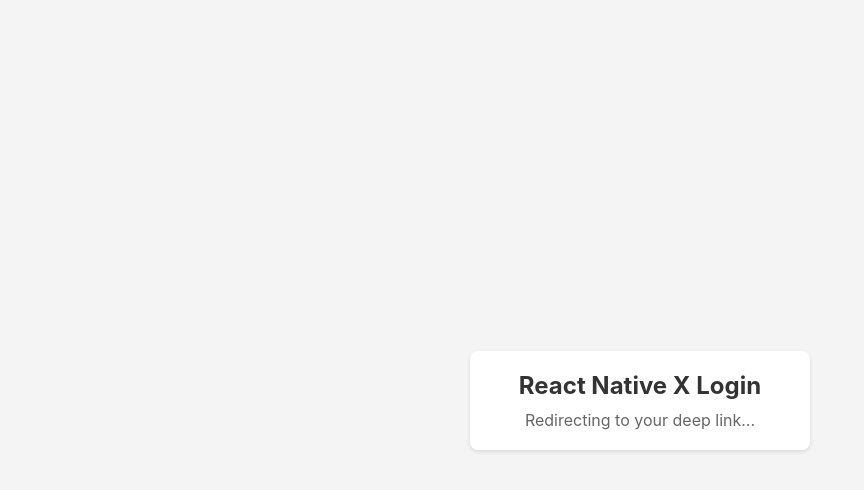
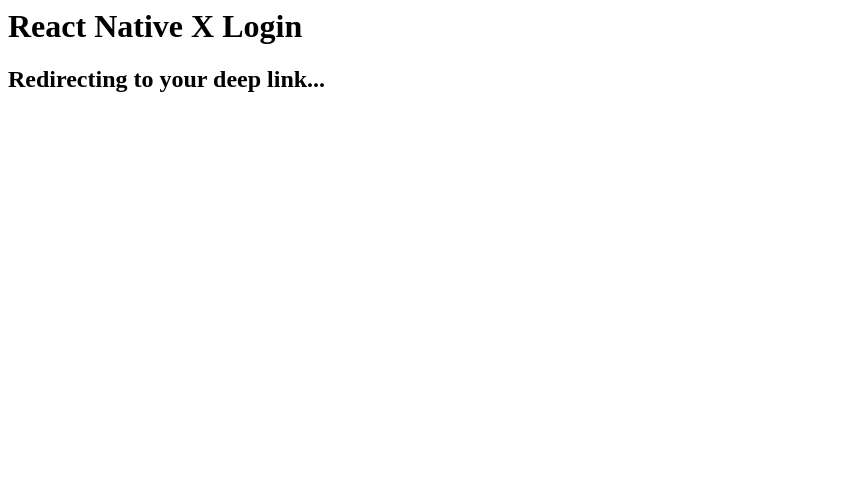
Before and after one commit to mayank-324/TwitterLoginCallback, a plain HTML site: page index.html in a window 1280 px wide. Shown: the whole page, without its empty margins (0-864 px from the left). Drawn offline with Linux system fonts and the light colour scheme.

Commit message:
Update index.html

```diff
--- a/index.html
+++ b/index.html
@@ -10,64 +10,15 @@
   <meta property="og:description" content="X-OAuth 2.0 - React Native">
   <meta property="og:image" content="https://avatars.githubusercontent.com/u/17006912?v=4">
   <title>Social Login React Native</title>
-  <style>
-    body {
-      font-family: -apple-system, BlinkMacSystemFont, "Segoe UI", Roboto, "Helvetica Neue", Arial, sans-serif;
-      margin: 0;
-      padding: 0;
-      display: flex;
-      justify-content: center;
-      align-items: center;
-      height: 100vh;
-      background-color: #f4f4f4;
-    }
+</head>
 
-    .container {
-      text-align: center;
-      background-color: #ffffff;
-      padding: 20px;
-      border-radius: 8px;
-      box-shadow: 0 2px 4px rgba(0, 0, 0, 0.1);
-      width: 90%;
-      max-width: 300px;
-    }
-
-    h1 {
-      margin: 0;
-      font-size: 1.5em;
-      color: #333333;
-    }
-
-    h2 {
-      margin: 0;
-      margin-top: 10px;
-      font-size: 1em;
-      font-weight: normal;
-      color: #666666;
-    }
-
-    #redirect {
-      display: block;
-      margin-top: 20px;
-      padding: 10px;
-      font-size: 1em;
-      color: white;
-      background-color: #007bff;
-      text-decoration: none;
-      border-radius: 5px;
-      transition: background-color 0.3s ease;
-    }
-
-    #redirect:hover {
-      background-color: #0056b3;
-    }
-  </style>
-</head>
 <body>
-  <div class="container">
-    <h1>React Native X Login</h1>
-    <h2>Redirecting to your deep link...</h2>
-  </div>
+  <header>
+    <div class="inner">
+      <h1>React Native X Login</h1>
+      <h2>Redirecting to your deep link...</h2>
+    </div>
+  </header>
 
   <script type="text/javascript">
     function parse_query_string(query) {
```
